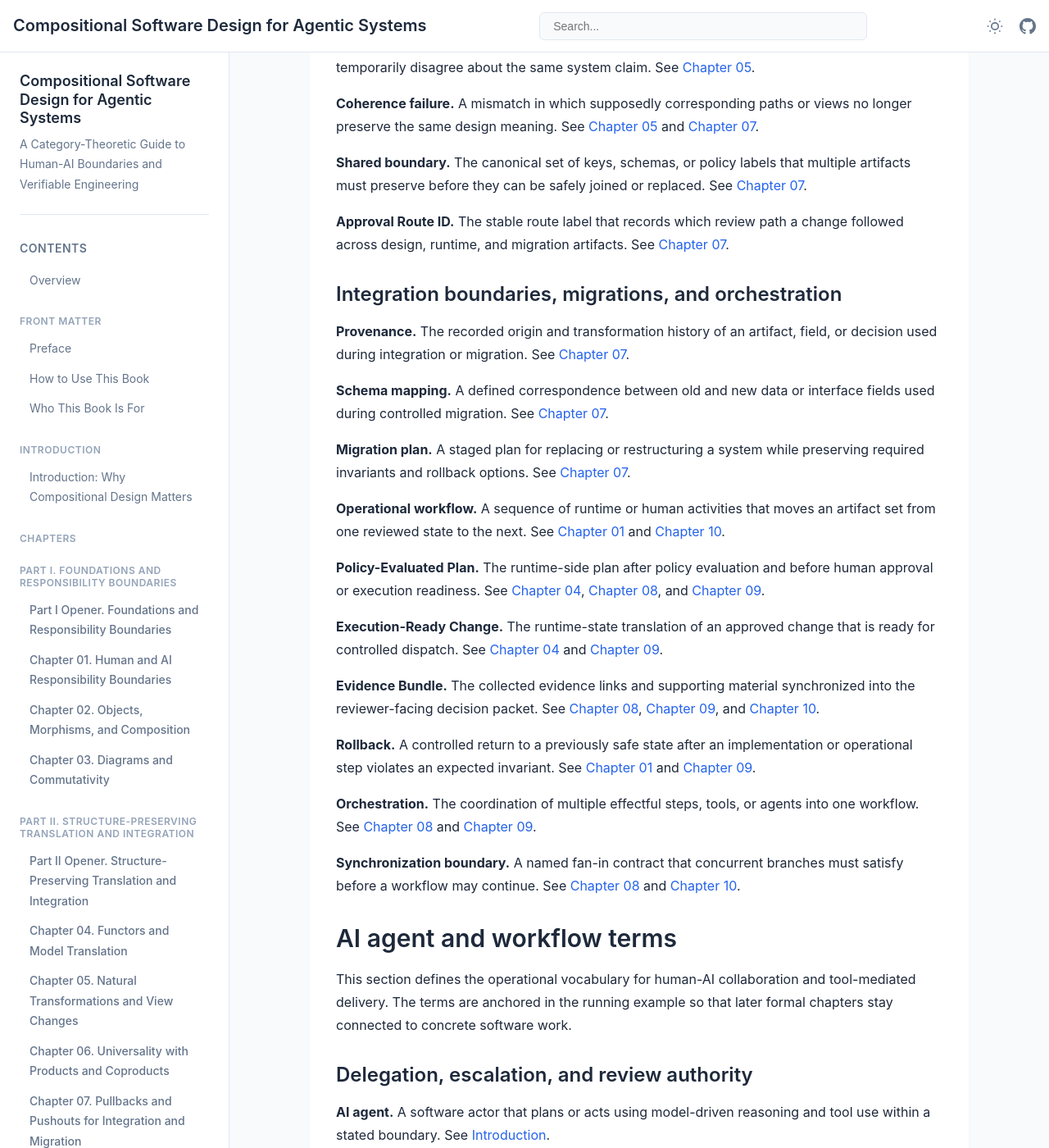
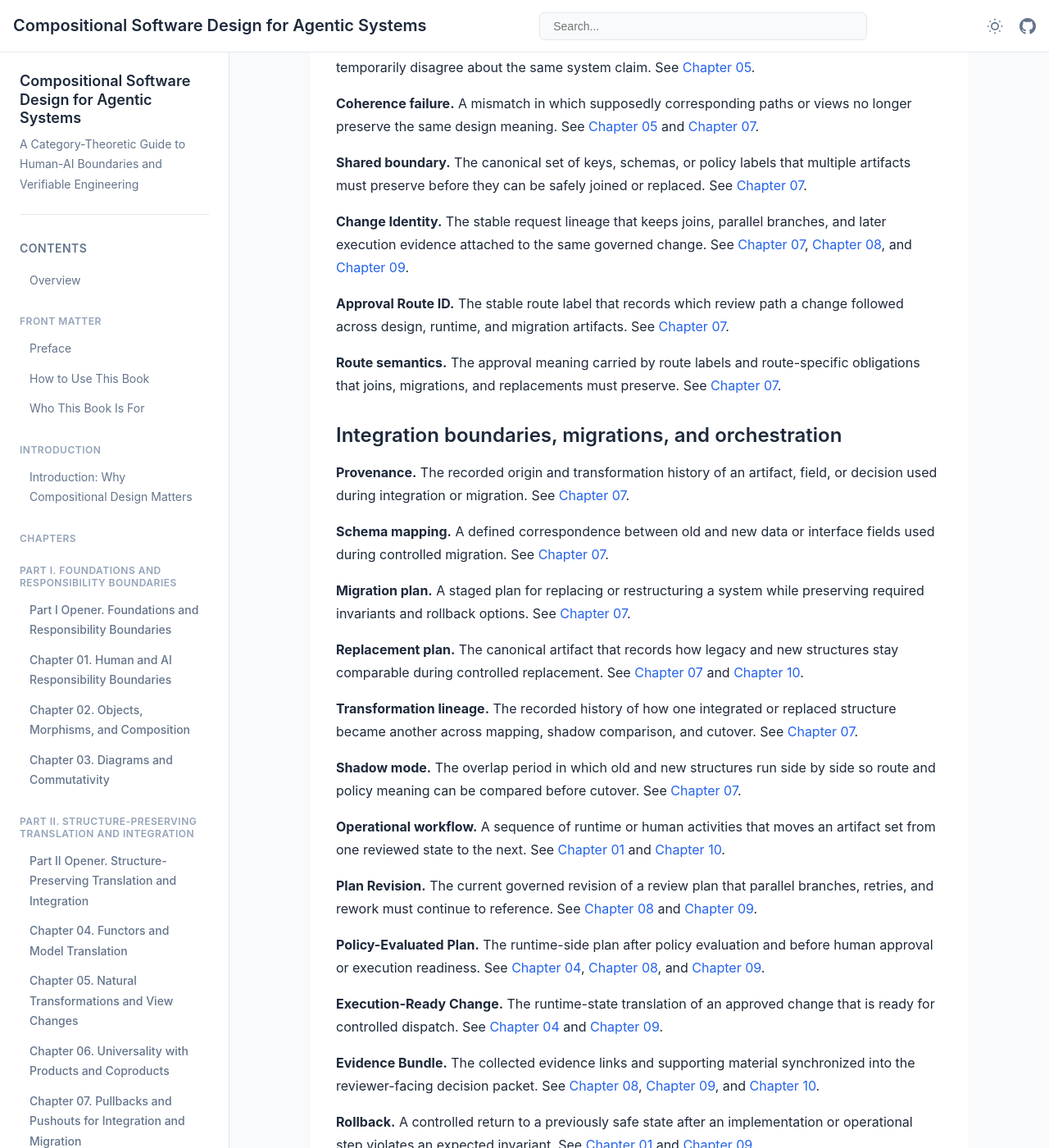
Before and after one commit to itdojp/composable-software-design-book, a Jekyll site: the page built from src/appendices/appendix-b.md, in a window 1280 px wide and 1400 px high, scrolled down 3243 px. Shown: the whole window at 82% size. Built offline with Jekyll 4.4.1, drawn with Linux system fonts in a browser that asks for light colours.

Commit message:
Align terminology assets with late-book concepts

```diff
--- a/project-management/term-base.csv
+++ b/project-management/term-base.csv
@@ -42,9 +42,14 @@ decision packet,決定パケット,software-design,A synchronized reviewer-facin
 combined review context,統合レビュー文脈,software-design,The smallest shared context from which requested scope policy result and evidence links can be projected for review,Core Chapter 06 term
 review route,レビュールート,software-design,A named shared boundary that keeps review variants explicit before they converge on one approval model,Core Chapter 06 term
 shared boundary,共有境界,software-design,A canonical set of keys schemas or policy labels that multiple artifacts must preserve before they can be safely joined or replaced,Core Chapter 07 term
+change identity,変更同一性,software-design,The stable request lineage that keeps joins parallel branches and later execution evidence attached to the same governed change,Core late-book retrieval term across Chapters 07 to 09
 approval route id,承認ルートID,software-design,A stable route label that records which review path a change followed across design runtime and migration artifacts,Core Chapter 07 term
+route semantics,ルート意味論,software-design,The approval meaning carried by route labels and route-specific obligations that joins migrations and replacements must preserve,Core Chapter 07 interpretation term
 schema mapping,スキーマ写像,software-design,A defined translation between data structures or interface schemas,Important in migration
 migration plan,移行計画,software-design,A staged plan for replacing or restructuring a running system,Important in Chapter 07
+replacement plan,置換計画,software-design,The canonical artifact that records how legacy and new structures stay comparable during controlled replacement,Canonical Chapter 07 artifact
+transformation lineage,変換来歴,software-design,The recorded history of how one integrated or replaced structure became another across mapping shadow comparison and cutover,Core Chapter 07 auditability term
+shadow mode,シャドウモード,software-design,The overlap period in which old and new structures run side by side so route and policy meaning can be compared before cutover,Useful alternate retrieval term for controlled replacement
 adapter,アダプタ,software-design,A component that reshapes one interface into another compatible form,Appears in Chapter 05
 facade,ファサード,software-design,A simplified interface that hides internal complexity behind one boundary,Appears in Chapter 05
 version skew,バージョンスキュー,software-design,A condition where linked views or artifacts evolve at different times and temporarily disagree,Important in Chapter 05 review work
@@ -52,6 +57,7 @@ coherence failure,整合失敗,software-design,A mismatch in which supposedly co
 review checkpoint,レビューチェックポイント,software-design,A planned decision point where artifacts and risks are examined,Supports controlled delivery
 rollback,ロールバック,software-design,A controlled return to a previous safe operational state,Appears in Chapters 01 and 09
 operational workflow,運用ワークフロー,software-design,A sequence of runtime or human activities that delivers system outcomes,Appears in Chapters 04 and 10
+plan revision,計画改訂,software-design,The current governed revision of a review plan that parallel branches retries and rework must continue to reference,Core Chapter 08 and Chapter 09 synchronization term
 policy-evaluated plan,ポリシー評価済み計画,software-design,A runtime-side plan after policy evaluation and before human approval or execution readiness,Core Chapter 04 Chapter 08 and Chapter 09 artifact
 execution-ready change,実行準備済み変更,software-design,A runtime-state translation of the approved change that is ready for controlled dispatch,Core Chapter 04 and Chapter 09 artifact
 evidence bundle,証跡バンドル,software-design,A collected set of evidence links and supporting material synchronized into the decision packet,Core Chapter 08 and Chapter 10 artifact
--- a/src/appendices/appendix-b.md
+++ b/src/appendices/appendix-b.md
@@ -137,7 +137,13 @@ See [Chapter 05](../chapter-chapter05/) and [Chapter 07](../chapter-chapter07/).
 **Shared boundary.** The canonical set of keys, schemas, or policy labels that multiple artifacts must preserve before they can be safely joined or replaced.
 See [Chapter 07](../chapter-chapter07/).
 
+**Change Identity.** The stable request lineage that keeps joins, parallel branches, and later execution evidence attached to the same governed change.
+See [Chapter 07](../chapter-chapter07/), [Chapter 08](../chapter-chapter08/), and [Chapter 09](../chapter-chapter09/).
+
 **Approval Route ID.** The stable route label that records which review path a change followed across design, runtime, and migration artifacts.
+See [Chapter 07](../chapter-chapter07/).
+
+**Route semantics.** The approval meaning carried by route labels and route-specific obligations that joins, migrations, and replacements must preserve.
 See [Chapter 07](../chapter-chapter07/).
 
 ### Integration boundaries, migrations, and orchestration
@@ -151,8 +157,20 @@ See [Chapter 07](../chapter-chapter07/).
 **Migration plan.** A staged plan for replacing or restructuring a system while preserving required invariants and rollback options.
 See [Chapter 07](../chapter-chapter07/).
 
+**Replacement plan.** The canonical artifact that records how legacy and new structures stay comparable during controlled replacement.
+See [Chapter 07](../chapter-chapter07/) and [Chapter 10](../chapter-chapter10/).
+
+**Transformation lineage.** The recorded history of how one integrated or replaced structure became another across mapping, shadow comparison, and cutover.
+See [Chapter 07](../chapter-chapter07/).
+
+**Shadow mode.** The overlap period in which old and new structures run side by side so route and policy meaning can be compared before cutover.
+See [Chapter 07](../chapter-chapter07/).
+
 **Operational workflow.** A sequence of runtime or human activities that moves an artifact set from one reviewed state to the next.
 See [Chapter 01](../chapter-chapter01/) and [Chapter 10](../chapter-chapter10/).
+
+**Plan Revision.** The current governed revision of a review plan that parallel branches, retries, and rework must continue to reference.
+See [Chapter 08](../chapter-chapter08/) and [Chapter 09](../chapter-chapter09/).
 
 **Policy-Evaluated Plan.** The runtime-side plan after policy evaluation and before human approval or execution readiness.
 See [Chapter 04](../chapter-chapter04/), [Chapter 08](../chapter-chapter08/), and [Chapter 09](../chapter-chapter09/).
```
Also changed, not shown: TERMS.yml (+12 -0 lines), src/backmatter/subject-index/index.md (+3 -2 lines).
